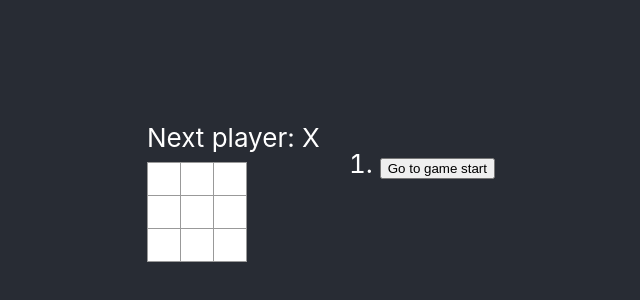
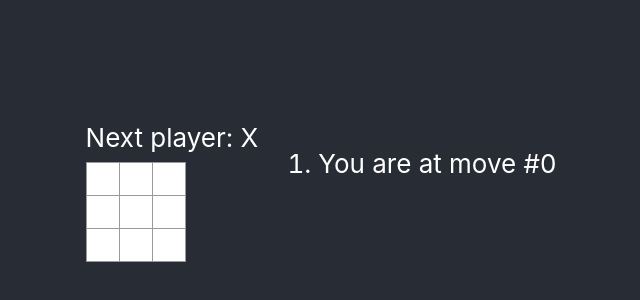
Before and after one commit to TrueForFun/tic-tac-toe, a React (Create React App) app: page / in a window 1280 px wide. Shown: the part 208-508 px from the top of the page, without its empty margins (319-959 px from the left). Built offline with nearby package versions, Linux system fonts and the light colour scheme.

Commit message:
show message for the current move in history

```diff
--- a/src/components/Game/Game.css
+++ b/src/components/Game/Game.css
@@ -30,3 +30,6 @@
 .game-info {
   margin-left: 20px;
 }
+.highlight {
+  color: darkmagenta;
+}
--- a/src/components/Game/Game.js
+++ b/src/components/Game/Game.js
@@ -1,5 +1,5 @@
-import { useState } from 'react';
-import './Game.css'
+import { useState } from "react";
+import "./Game.css";
 
 function Square({ value, onSquareClick }) {
   return (
@@ -16,9 +16,9 @@ function Board({ xIsNext, squares, onPlay }) {
     }
     const nextSquares = squares.slice();
     if (xIsNext) {
-      nextSquares[i] = 'X';
+      nextSquares[i] = "X";
     } else {
-      nextSquares[i] = 'O';
+      nextSquares[i] = "O";
     }
     onPlay(nextSquares);
   }
@@ -26,9 +26,9 @@ function Board({ xIsNext, squares, onPlay }) {
   const winner = calculateWinner(squares);
   let status;
   if (winner) {
-    status = 'Winner: ' + winner;
+    status = "Winner: " + winner;
   } else {
-    status = 'Next player: ' + (xIsNext ? 'X' : 'O');
+    status = "Next player: " + (xIsNext ? "X" : "O");
   }
 
   return (
@@ -69,16 +69,16 @@ export default function Game() {
     setCurrentMove(nextMove);
   }
 
-  const moves = history.map((squares, move) => {
-    let description;
-    if (move > 0) {
-      description = 'Go to move #' + move;
-    } else {
-      description = 'Go to game start';
-    }
+  const moves = history.map((_, move) => {
     return (
       <li key={move}>
-        <button onClick={() => jumpTo(move)}>{description}</button>
+        {currentMove === move ? (
+          `You are at move #${move}`
+        ) : (
+          <button onClick={() => jumpTo(move)}>
+            {move > 0 ? `Go to move#${move}` : "Go to game start"}
+          </button>
+        )}
       </li>
     );
   });
```
Also changed, not shown: 2 other files (tests, documents, lock files or other folders).
